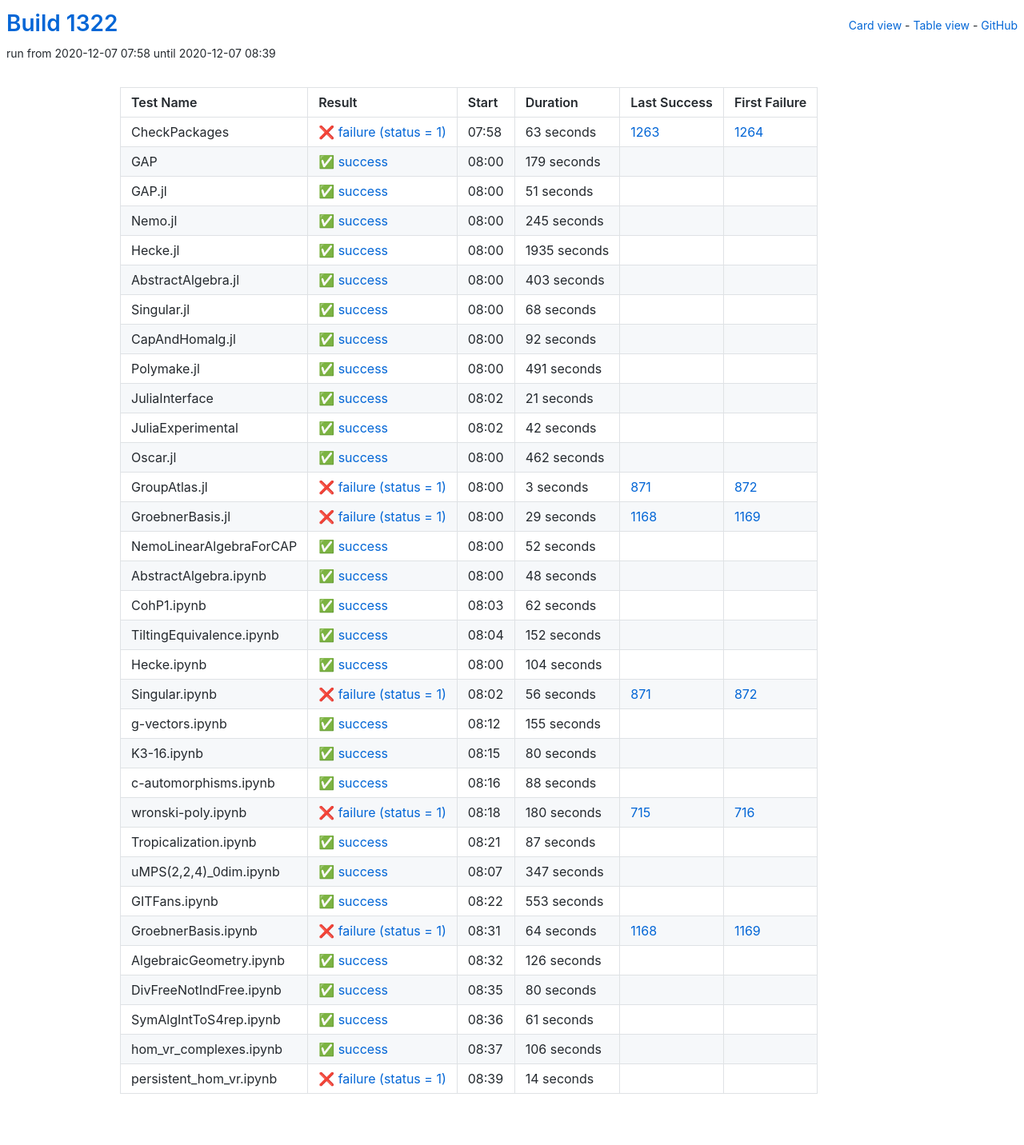
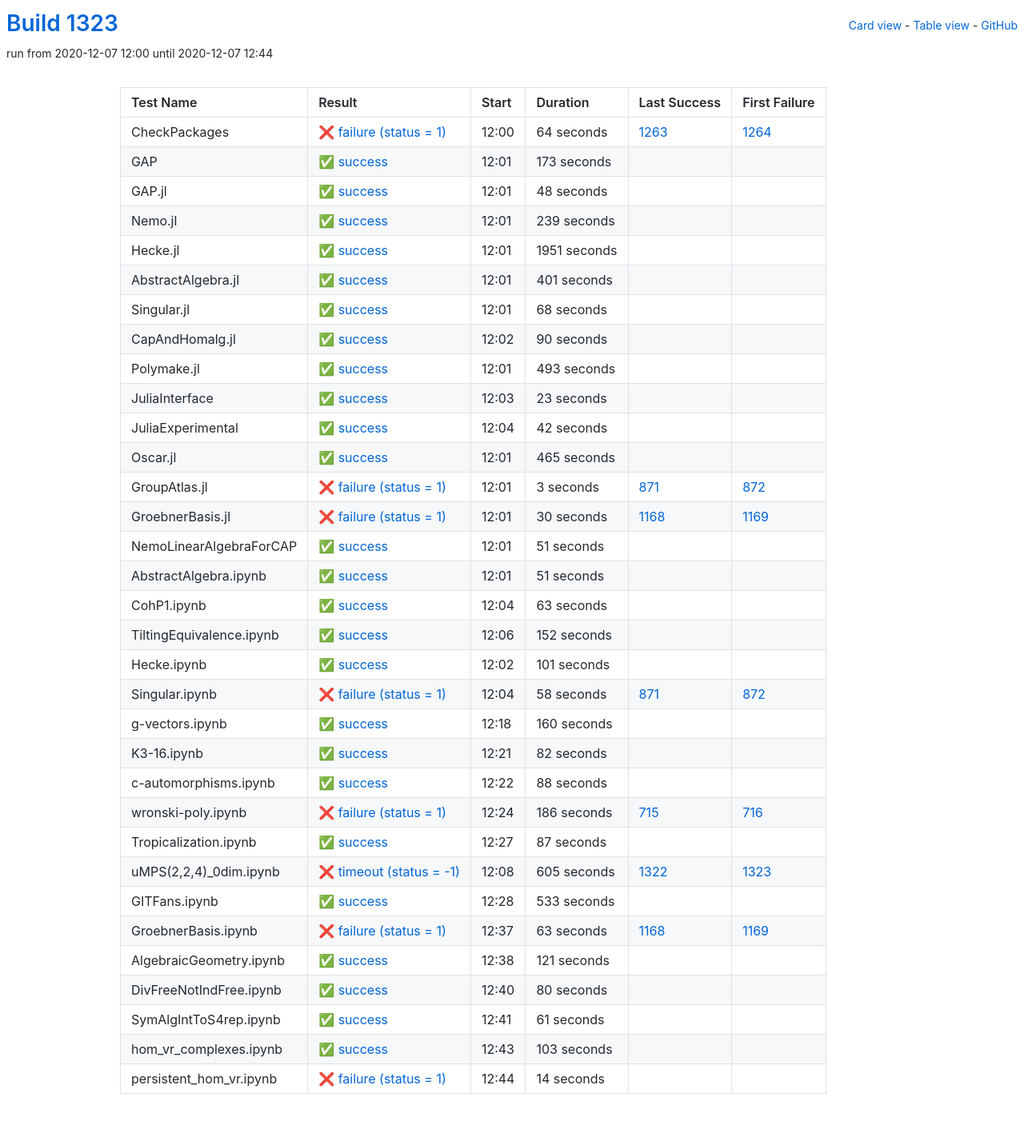
Before and after one commit to oscar-system/oscar-ci-status-stable, a Jekyll site: the page built from table.html, in a window 1280 px wide. Shown: the whole page at 80% size. Built offline with Jekyll 4.4.1, drawn with Linux system fonts in a browser that asks for light colours.

Commit message:
Build #1323

```diff
--- a/_data/ci.yml
+++ b/_data/ci.yml
@@ -1,6 +1,6 @@
 ---
-build: 1322
-build_url: https://oscarci.mathematik.uni-kl.de/job/oscar-stable/1322/
+build: 1323
+build_url: https://oscarci.mathematik.uni-kl.de/job/oscar-stable/1323/
 job: oscar-stable
 organization: oscar-system
 repo: oscar-ci-status-stable
@@ -8,80 +8,80 @@ repourl: https://github.com/oscar-system/oscar-ci-status-stable
 tests:
 - name: CheckPackages
   id: checkpackages
-  log: https://oscarci.mathematik.uni-kl.de/job/oscar-stable/1322/artifact/logs/build-1322/CheckPackages.log
-  start: 2020-12-07 07:58
+  log: https://oscarci.mathematik.uni-kl.de/job/oscar-stable/1323/artifact/logs/build-1323/CheckPackages.log
+  start: 2020-12-07 12:00
   success: false
   exitcode: 1
   status: failure
-  duration: 63
+  duration: 64
   last_success: 1263
   last_success_url: https://oscarci.mathematik.uni-kl.de/job/oscar-stable/1263/
   first_failure: 1264
   first_failure_url: https://oscarci.mathematik.uni-kl.de/job/oscar-stable/1264/
 - name: GAP
   id: gap
-  log: https://oscarci.mathematik.uni-kl.de/job/oscar-stable/1322/artifact/logs/build-1322/GAP.log
-  start: 2020-12-07 08:00
+  log: https://oscarci.mathematik.uni-kl.de/job/oscar-stable/1323/artifact/logs/build-1323/GAP.log
+  start: 2020-12-07 12:01
   success: true
   exitcode: 0
   status: success
-  duration: 179
+  duration: 173
   last_success: false
   last_success_url:
   first_failure: false
   first_failure_url:
 - name: GAP.jl
   id: gap-jl
-  log: https://oscarci.mathematik.uni-kl.de/job/oscar-stable/1322/artifact/logs/build-1322/GAP.jl.log
-  start: 2020-12-07 08:00
+  log: https://oscarci.mathematik.uni-kl.de/job/oscar-stable/1323/artifact/logs/build-1323/GAP.jl.log
+  start: 2020-12-07 12:01
   success: true
   exitcode: 0
   status: success
-  duration: 51
+  duration: 48
   last_success: false
   last_success_url:
   first_failure: false
   first_failure_url:
 - name: Nemo.jl
   id: nemo-jl
-  log: https://oscarci.mathematik.uni-kl.de/job/oscar-stable/1322/artifact/logs/build-1322/Nemo.jl.log
-  start: 2020-12-07 08:00
+  log: https://oscarci.mathematik.uni-kl.de/job/oscar-stable/1323/artifact/logs/build-1323/Nemo.jl.log
+  start: 2020-12-07 12:01
   success: true
   exitcode: 0
   status: success
-  duration: 245
+  duration: 239
   last_success: false
   last_success_url:
   first_failure: false
   first_failure_url:
 - name: Hecke.jl
   id: hecke-jl
-  log: https://oscarci.mathematik.uni-kl.de/job/oscar-stable/1322/artifact/logs/build-1322/Hecke.jl.log
-  start: 2020-12-07 08:00
+  log: https://oscarci.mathematik.uni-kl.de/job/oscar-stable/1323/artifact/logs/build-1323/Hecke.jl.log
+  start: 2020-12-07 12:01
   success: true
   exitcode: 0
   status: success
-  duration: 1935
+  duration: 1951
   last_success: false
   last_success_url:
   first_failure: false
   first_failure_url:
 - name: AbstractAlgebra.jl
   id: abstractalgebra-jl
-  log: https://oscarci.mathematik.uni-kl.de/job/oscar-stable/1322/artifact/logs/build-1322/AbstractAlgebra.jl.log
-  start: 2020-12-07 08:00
+  log: https://oscarci.mathematik.uni-kl.de/job/oscar-stable/1323/artifact/logs/build-1323/AbstractAlgebra.jl.log
+  start: 2020-12-07 12:01
   success: true
   exitcode: 0
   status: success
-  duration: 403
+  duration: 401
   last_success: false
   last_success_url:
   first_failure: false
   first_failure_url:
 - name: Singular.jl
   id: singular-jl
-  log: https://oscarci.mathematik.uni-kl.de/job/oscar-stable/1322/artifact/logs/build-1322/Singular.jl.log
-  start: 2020-12-07 08:00
+  log: https://oscarci.mathematik.uni-kl.de/job/oscar-stable/1323/artifact/logs/build-1323/Singular.jl.log
+  start: 2020-12-07 12:01
   success: true
   exitcode: 0
   status: success
@@ -92,44 +92,44 @@ tests:
   first_failure_url:
 - name: CapAndHomalg.jl
   id: capandhomalg-jl
-  log: https://oscarci.mathematik.uni-kl.de/job/oscar-stable/1322/artifact/logs/build-1322/CapAndHomalg.jl.log
-  start: 2020-12-07 08:00
+  log: https://oscarci.mathematik.uni-kl.de/job/oscar-stable/1323/artifact/logs/build-1323/CapAndHomalg.jl.log
+  start: 2020-12-07 12:02
   success: true
   exitcode: 0
   status: success
-  duration: 92
+  duration: 90
   last_success: false
   last_success_url:
   first_failure: false
   first_failure_url:
 - name: Polymake.jl
   id: polymake-jl
-  log: https://oscarci.mathematik.uni-kl.de/job/oscar-stable/1322/artifact/logs/build-1322/Polymake.jl.log
-  start: 2020-12-07 08:00
+  log: https://oscarci.mathematik.uni-kl.de/job/oscar-stable/1323/artifact/logs/build-1323/Polymake.jl.log
+  start: 2020-12-07 12:01
   success: true
   exitcode: 0
   status: success
-  duration: 491
+  duration: 493
   last_success: false
   last_success_url:
   first_failure: false
   first_failure_url:
 - name: JuliaInterface
   id: juliainterface
-  log: https://oscarci.mathematik.uni-kl.de/job/oscar-stable/1322/artifact/logs/build-1322/JuliaInterface.log
-  start: 2020-12-07 08:02
+  log: https://oscarci.mathematik.uni-kl.de/job/oscar-stable/1323/artifact/logs/build-1323/JuliaInterface.log
+  start: 2020-12-07 12:03
   success: true
   exitcode: 0
   status: success
-  duration: 21
+  duration: 23
   last_success: false
   last_success_url:
   first_failure: false
   first_failure_url:
 - name: JuliaExperimental
   id: juliaexperimental
-  log: https://oscarci.mathematik.uni-kl.de/job/oscar-stable/1322/artifact/logs/build-1322/JuliaExperimental.log
-  start: 2020-12-07 08:02
+  log: https://oscarci.mathematik.uni-kl.de/job/oscar-stable/1323/artifact/logs/build-1323/JuliaExperimental.log
+  start: 2020-12-07 12:04
   success: true
   exitcode: 0
   status: success
@@ -140,20 +140,20 @@ tests:
   first_failure_url:
 - name: Oscar.jl
   id: oscar-jl
-  log: https://oscarci.mathematik.uni-kl.de/job/oscar-stable/1322/artifact/logs/build-1322/Oscar.jl.log
-  start: 2020-12-07 08:00
+  log: https://oscarci.mathematik.uni-kl.de/job/oscar-stable/1323/artifact/logs/build-1323/Oscar.jl.log
+  start: 2020-12-07 12:01
   success: true
   exitcode: 0
   status: success
-  duration: 462
+  duration: 465
   last_success: false
   last_success_url:
   first_failure: false
   first_failure_url:
 - name: GroupAtlas.jl
   id: groupatlas-jl
-  log: https://oscarci.mathematik.uni-kl.de/job/oscar-stable/1322/artifact/logs/build-1322/GroupAtlas.jl.log
-  start: 2020-12-07 08:00
+  log: https://oscarci.mathematik.uni-kl.de/job/oscar-stable/1323/artifact/logs/build-1323/GroupAtlas.jl.log
+  start: 2020-12-07 12:01
   success: false
   exitcode: 1
   status: failure
@@ -164,56 +164,56 @@ tests:
   first_failure_url: https://oscarci.mathematik.uni-kl.de/job/oscar-stable/872/
 - name: GroebnerBasis.jl
   id: groebnerbasis-jl
-  log: https://oscarci.mathematik.uni-kl.de/job/oscar-stable/1322/artifact/logs/build-1322/GroebnerBasis.jl.log
-  start: 2020-12-07 08:00
+  log: https://oscarci.mathematik.uni-kl.de/job/oscar-stable/1323/artifact/logs/build-1323/GroebnerBasis.jl.log
+  start: 2020-12-07 12:01
   success: false
   exitcode: 1
   status: failure
-  duration: 29
+  duration: 30
   last_success: 1168
   last_success_url: https://oscarci.mathematik.uni-kl.de/job/oscar-stable/1168/
   first_failure: 1169
   first_failure_url: https://oscarci.mathematik.uni-kl.de/job/oscar-stable/1169/
 - name: NemoLinearAlgebraForCAP
   id: nemolinearalgebraforcap
-  log: https://oscarci.mathematik.uni-kl.de/job/oscar-stable/1322/artifact/logs/build-1322/NemoLinearAlgebraForCAP.log
-  start: 2020-12-07 08:00
+  log: https://oscarci.mathematik.uni-kl.de/job/oscar-stable/1323/artifact/logs/build-1323/NemoLinearAlgebraForCAP.log
+  start: 2020-12-07 12:01
   success: true
   exitcode: 0
   status: success
-  duration: 52
+  duration: 51
   last_success: false
   last_success_url:
   first_failure: false
   first_failure_url:
 - name: AbstractAlgebra.ipynb
   id: abstractalgebra-ipynb
-  log: https://oscarci.mathematik.uni-kl.de/job/oscar-stable/1322/artifact/logs/build-1322/AbstractAlgebra.ipynb.log
-  start: 2020-12-07 08:00
+  log: https://oscarci.mathematik.uni-kl.de/job/oscar-stable/1323/artifact/logs/build-1323/AbstractAlgebra.ipynb.log
+  start: 2020-12-07 12:01
   success: true
   exitcode: 0
   status: success
-  duration: 48
+  duration: 51
   last_success: false
   last_success_url:
   first_failure: false
   first_failure_url:
 - name: CohP1.ipynb
   id: cohp1-ipynb
-  log: https://oscarci.mathematik.uni-kl.de/job/oscar-stable/1322/artifact/logs/build-1322/CohP1.ipynb.log
-  start: 2020-12-07 08:03
+  log: https://oscarci.mathematik.uni-kl.de/job/oscar-stable/1323/artifact/logs/build-1323/CohP1.ipynb.log
+  start: 2020-12-07 12:04
   success: true
   exitcode: 0
   status: success
-  duration: 62
+  duration: 63
   last_success: false
   last_success_url:
   first_failure: false
   first_failure_url:
 - name: TiltingEquivalence.ipynb
   id: tiltingequivalence-ipynb
-  log: https://oscarci.mathematik.uni-kl.de/job/oscar-stable/1322/artifact/logs/build-1322/TiltingEquivalence.ipynb.log
-  start: 2020-12-07 08:04
+  log: https://oscarci.mathematik.uni-kl.de/job/oscar-stable/1323/artifact/logs/build-1323/TiltingEquivalence.ipynb.log
+  start: 2020-12-07 12:06
   success: true
   exitcode: 0
   status: success
@@ -224,56 +224,56 @@ tests:
   first_failure_url:
 - name: Hecke.ipynb
   id: hecke-ipynb
-  log: https://oscarci.mathematik.uni-kl.de/job/oscar-stable/1322/artifact/logs/build-1322/Hecke.ipynb.log
-  start: 2020-12-07 08:00
+  log: https://oscarci.mathematik.uni-kl.de/job/oscar-stable/1323/artifact/logs/build-1323/Hecke.ipynb.log
+  start: 2020-12-07 12:02
   success: true
   exitcode: 0
   status: success
-  duration: 104
+  duration: 101
   last_success: false
   last_success_url:
   first_failure: false
   first_failure_url:
 - name: Singular.ipynb
   id: singular-ipynb
-  log: https://oscarci.mathematik.uni-kl.de/job/oscar-stable/1322/artifact/logs/build-1322/Singular.ipynb.log
-  start: 2020-12-07 08:02
+  log: https://oscarci.mathematik.uni-kl.de/job/oscar-stable/1323/artifact/logs/build-1323/Singular.ipynb.log
+  start: 2020-12-07 12:04
   success: false
   exitcode: 1
   status: failure
-  duration: 56
+  duration: 58
   last_success: 871
   last_success_url: https://oscarci.mathematik.uni-kl.de/job/oscar-stable/871/
   first_failure: 872
   first_failure_url: https://oscarci.mathematik.uni-kl.de/job/oscar-stable/872/
 - name: g-vectors.ipynb
   id: g-vectors-ipynb
-  log: https://oscarci.mathematik.uni-kl.de/job/oscar-stable/1322/artifact/logs/build-1322/g-vectors.ipynb.log
-  start: 2020-12-07 08:12
+  log: https://oscarci.mathematik.uni-kl.de/job/oscar-stable/1323/artifact/logs/build-1323/g-vectors.ipynb.log
+  start: 2020-12-07 12:18
   success: true
   exitcode: 0
   status: success
-  duration: 155
+  duration: 160
   last_success: false
   last_success_url:
   first_failure: false
   first_failure_url:
 - name: K3-16.ipynb
   id: k3-16-ipynb
-  log: https://oscarci.mathematik.uni-kl.de/job/oscar-stable/1322/artifact/logs/build-1322/K3-16.ipynb.log
-  start: 2020-12-07 08:15
+  log: https://oscarci.mathematik.uni-kl.de/job/oscar-stable/1323/artifact/logs/build-1323/K3-16.ipynb.log
+  start: 2020-12-07 12:21
   success: true
   exitcode: 0
   status: success
-  duration: 80
+  duration: 82
   last_success: false
   last_success_url:
   first_failure: false
   first_failure_url:
 - name: c-automorphisms.ipynb
   id: c-automorphisms-ipynb
-  log: https://oscarci.mathematik.uni-kl.de/job/oscar-stable/1322/artifact/logs/build-1322/c-automorphisms.ipynb.log
-  start: 2020-12-07 08:16
+  log: https://oscarci.mathematik.uni-kl.de/job/oscar-stable/1323/artifact/logs/build-1323/c-automorphisms.ipynb.log
+  start: 2020-12-07 12:22
   success: true
   exitcode: 0
   status: success
@@ -284,20 +284,20 @@ tests:
   first_failure_url:
 - name: wronski-poly.ipynb
   id: wronski-poly-ipynb
-  log: https://oscarci.mathematik.uni-kl.de/job/oscar-stable/1322/artifact/logs/build-1322/wronski-poly.ipynb.log
-  start: 2020-12-07 08:18
+  log: https://oscarci.mathematik.uni-kl.de/job/oscar-stable/1323/artifact/logs/build-1323/wronski-poly.ipynb.log
+  start: 2020-12-07 12:24
   success: false
   exitcode: 1
   status: failure
-  duration: 180
+  duration: 186
   last_success: 715
   last_success_url: https://oscarci.mathematik.uni-kl.de/job/oscar-stable/715/
   first_failure: 716
   first_failure_url: https://oscarci.mathematik.uni-kl.de/job/oscar-stable/716/
 - name: Tropicalization.ipynb
   id: tropicalization-ipynb
-  log: https://oscarci.mathematik.uni-kl.de/job/oscar-stable/1322/artifact/logs/build-1322/Tropicalization.ipynb.log
-  start: 2020-12-07 08:21
+  log: https://oscarci.mathematik.uni-kl.de/job/oscar-stable/1323/artifact/logs/build-1323/Tropicalization.ipynb.log
+  start: 2020-12-07 12:27
   success: true
   exitcode: 0
   status: success
@@ -308,56 +308,56 @@ tests:
   first_failure_url:
 - name: uMPS(2,2,4)_0dim.ipynb
   id: umps-2-2-4-0dim-ipynb
-  log: https://oscarci.mathematik.uni-kl.de/job/oscar-stable/1322/artifact/logs/build-1322/uMPS-2-2-4-_0dim.ipynb.log
-  start: 2020-12-07 08:07
+  log: https://oscarci.mathematik.uni-kl.de/job/oscar-stable/1323/artifact/logs/build-1323/uMPS-2-2-4-_0dim.ipynb.log
+  start: 2020-12-07 12:08
+  success: false
+  exitcode: -1
+  status: timeout
+  duration: 605
+  last_success: 1322
+  last_success_url: https://oscarci.mathematik.uni-kl.de/job/oscar-stable/1322/
+  first_failure: 1323
+  first_failure_url: https://oscarci.mathematik.uni-kl.de/job/oscar-stable/1323/
+- name: GITFans.ipynb
+  id: gitfans-ipynb
+  log: https://oscarci.mathematik.uni-kl.de/job/oscar-stable/1323/artifact/logs/build-1323/GITFans.ipynb.log
+  start: 2020-12-07 12:28
   success: true
   exitcode: 0
   status: success
-  duration: 347
-  last_success: false
-  last_success_url:
-  first_failure: false
-  first_failure_url:
-- name: GITFans.ipynb
-  id: gitfans-ipynb
-  log: https://oscarci.mathematik.uni-kl.de/job/oscar-stable/1322/artifact/logs/build-1322/GITFans.ipynb.log
-  start: 2020-12-07 08:22
-  success: true
-  exitcode: 0
-  status: success
-  duration: 553
+  duration: 533
   last_success: false
   last_success_url:
   first_failure: false
   first_failure_url:
 - name: GroebnerBasis.ipynb
   id: groebnerbasis-ipynb
-  log: https://oscarci.mathematik.uni-kl.de/job/oscar-stable/1322/artifact/logs/build-1322/GroebnerBasis.ipynb.log
-  start: 2020-12-07 08:31
+  log: https://oscarci.mathematik.uni-kl.de/job/oscar-stable/1323/artifact/logs/build-1323/GroebnerBasis.ipynb.log
+  start: 2020-12-07 12:37
   success: false
   exitcode: 1
   status: failure
-  duration: 64
+  duration: 63
   last_success: 1168
   last_success_url: https://oscarci.mathematik.uni-kl.de/job/oscar-stable/1168/
   first_failure: 1169
   first_failure_url: https://oscarci.mathematik.uni-kl.de/job/oscar-stable/1169/
 - name: AlgebraicGeometry.ipynb
   id: algebraicgeometry-ipynb
-  log: https://oscarci.mathematik.uni-kl.de/job/oscar-stable/1322/artifact/logs/build-1322/AlgebraicGeometry.ipynb.log
-  start: 2020-12-07 08:32
+  log: https://oscarci.mathematik.uni-kl.de/job/oscar-stable/1323/artifact/logs/build-1323/AlgebraicGeometry.ipynb.log
+  start: 2020-12-07 12:38
   success: true
   exitcode: 0
   status: success
-  duration: 126
+  duration: 121
   last_success: false
   last_success_url:
   first_failure: false
   first_failure_url:
 - name: DivFreeNotIndFree.ipynb
   id: divfreenotindfree-ipynb
-  log: https://oscarci.mathematik.uni-kl.de/job/oscar-stable/1322/artifact/logs/build-1322/DivFreeNotIndFree.ipynb.log
-  start: 2020-12-07 08:35
+  log: https://oscarci.mathematik.uni-kl.de/job/oscar-stable/1323/artifact/logs/build-1323/DivFreeNotIndFree.ipynb.log
+  start: 2020-12-07 12:40
   success: true
   exitcode: 0
   status: success
@@ -368,8 +368,8 @@ tests:
   first_failure_url:
 - name: SymAlgIntToS4rep.ipynb
   id: symalginttos4rep-ipynb
-  log: https://oscarci.mathematik.uni-kl.de/job/oscar-stable/1322/artifact/logs/build-1322/SymAlgIntToS4rep.ipynb.log
-  start: 2020-12-07 08:36
+  log: https://oscarci.mathematik.uni-kl.de/job/oscar-stable/1323/artifact/logs/build-1323/SymAlgIntToS4rep.ipynb.log
+  start: 2020-12-07 12:41
   success: true
   exitcode: 0
   status: success
@@ -380,20 +380,20 @@ tests:
   first_failure_url:
 - name: hom_vr_complexes.ipynb
   id: hom-vr-complexes-ipynb
-  log: https://oscarci.mathematik.uni-kl.de/job/oscar-stable/1322/artifact/logs/build-1322/hom_vr_complexes.ipynb.log
-  start: 2020-12-07 08:37
+  log: https://oscarci.mathematik.uni-kl.de/job/oscar-stable/1323/artifact/logs/build-1323/hom_vr_complexes.ipynb.log
+  start: 2020-12-07 12:43
   success: true
   exitcode: 0
   status: success
-  duration: 106
+  duration: 103
   last_success: false
   last_success_url:
   first_failure: false
   first_failure_url:
 - name: persistent_hom_vr.ipynb
   id: persistent-hom-vr-ipynb
-  log: https://oscarci.mathematik.uni-kl.de/job/oscar-stable/1322/artifact/logs/build-1322/persistent_hom_vr.ipynb.log
-  start: 2020-12-07 08:39
+  log: https://oscarci.mathematik.uni-kl.de/job/oscar-stable/1323/artifact/logs/build-1323/persistent_hom_vr.ipynb.log
+  start: 2020-12-07 12:44
   success: false
   exitcode: 1
   status: failure
```
Also changed, not shown: README.md.
